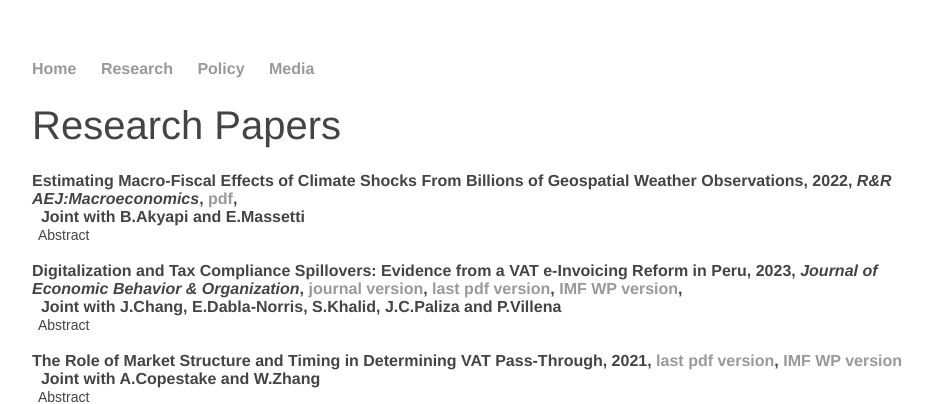
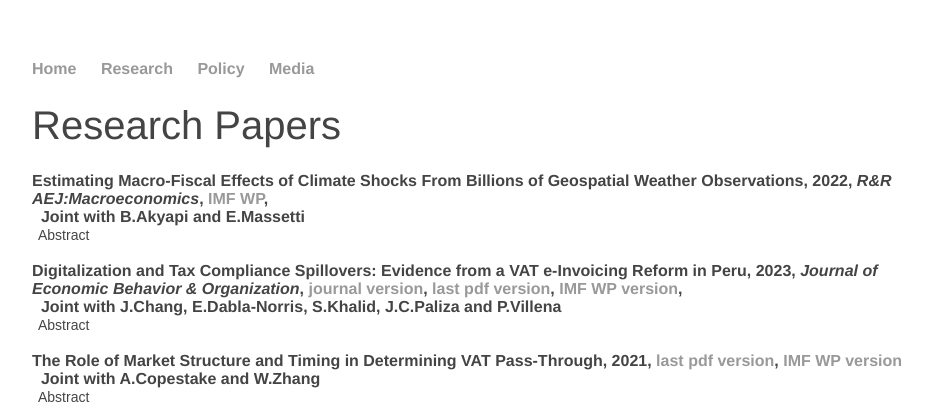
Before and after one commit to matthieubellon/matthieubellon.github.io, a Jekyll site: the page built from research/index.html, in a window 1280 px wide. Shown: the top 404 px of the page, without its empty margins (160-1105 px from the left). Built offline with Jekyll 4.4.1, drawn with Linux system fonts in a browser that asks for light colours.

Commit message:
Update index.html

```diff
--- a/research/index.html
+++ b/research/index.html
@@ -7,7 +7,7 @@ title: Matthieu Bellon, Economist
 
 <br><strong>Estimating Macro-Fiscal Effects of Climate Shocks From Billions of Geospatial Weather Observations, 2022,
   <em> R&R AEJ:Macroeconomics</em>, <strong>
-<a href="https://www.imf.org/-/media/Files/Publications/WP/2022/English/wpiea2022156-print-pdf.ashx">pdf</a>, </strong>
+<a href="https://www.imf.org/-/media/Files/Publications/WP/2022/English/wpiea2022156-print-pdf.ashx">IMF WP</a>, </strong>
 <br>&nbsp; Joint with B.Akyapi and E.Massetti <br>
 <button type="button" class="collapsible">Abstract</button>
 <div class="content">
```
